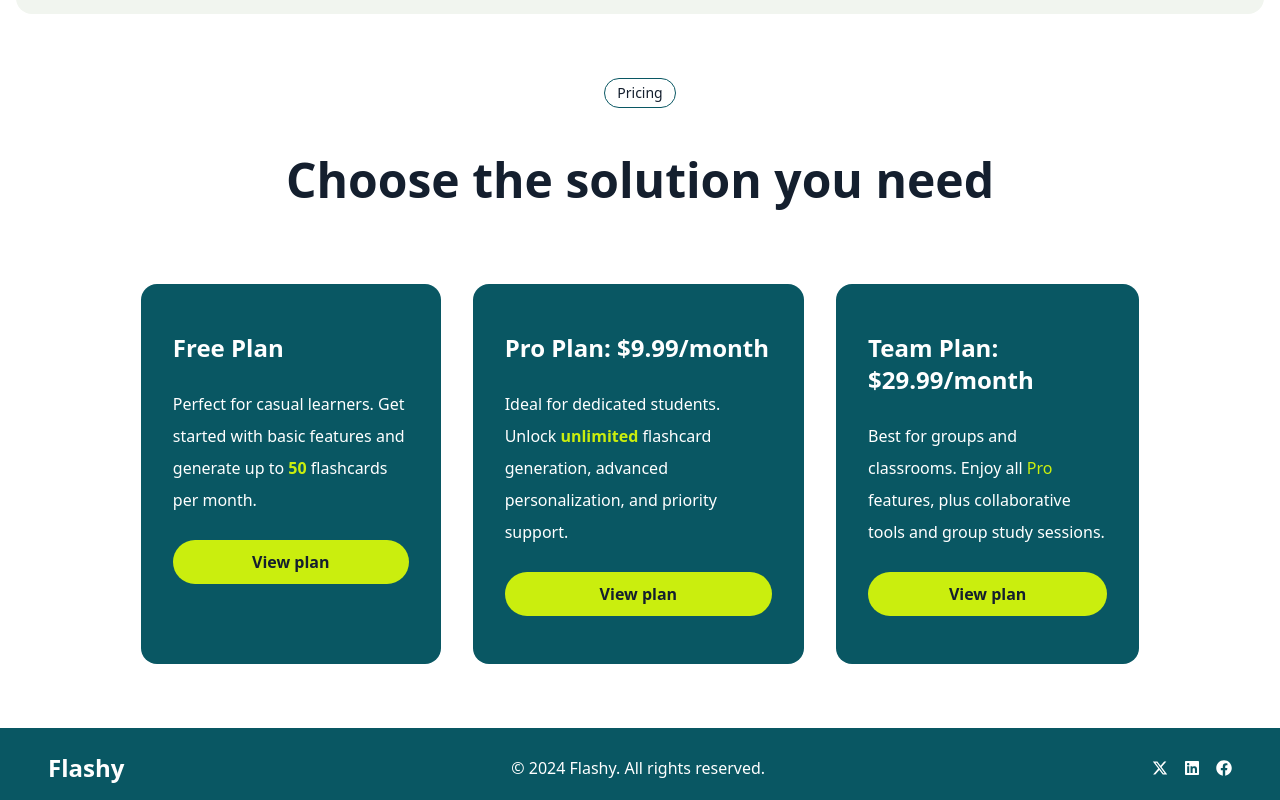
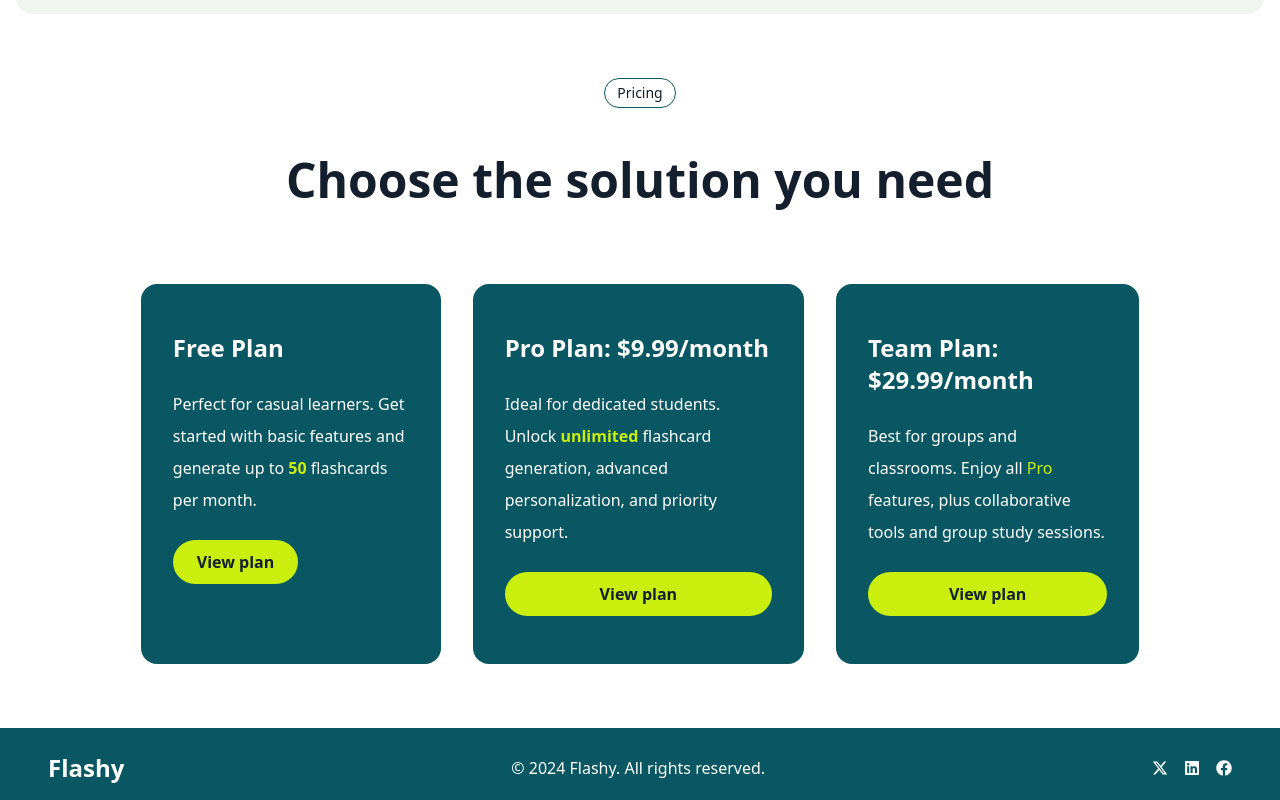
Before and after one commit to JohnZDictator/flashcards, a Next.js app: page / in a window 1280 px wide. Shown: the part 1610-2410 px from the top of the page. Built offline with nearby package versions, Linux system fonts and the light colour scheme; no server answers.

Commit message:
start of free pricing
I am trying to figure out how to build the free pricing page after the button is clicked

```diff
--- a/app/sign-up/[[...sign-up]]/page.jsx
+++ b/app/sign-up/[[...sign-up]]/page.jsx
@@ -3,7 +3,10 @@ import React from 'react'
 
 const SignUpPage = () => {
   return (
-    <div className="flex flex-col my-12 items-center justify-center flex-grow">
+    <div className="flex flex-row my-12 items-center justify-center flex-grow">
+      <div>
+        <p>hi</p>
+      </div>
       <SignUp />
     </div>
   )
--- a/components/PricingSection.jsx
+++ b/components/PricingSection.jsx
@@ -1,4 +1,5 @@
 import React from 'react'
+import Link from 'next/link'
 import { Button } from './ui/button'
 
 const PricingSection = () => {
@@ -12,7 +13,9 @@ const PricingSection = () => {
         <article className="flex flex-col gap-6 rounded-2xl bg-primary text-white py-12 px-8">
           <p className='text-2xl font-semibold'>Free Plan</p>
           <p>Perfect for casual learners. Get started with basic features and generate up to <span className='text-secondary font-semibold'>50</span> flashcards per month.</p>
-          <Button>View plan</Button>
+          <Link href="/sign-up">
+            <Button>View plan</Button>
+          </Link>
         </article>
         <article className="flex flex-col gap-6 rounded-2xl bg-primary text-white py-12 px-8">
           <p className='text-2xl font-semibold'>Pro Plan: $9.99/month</p>
```
